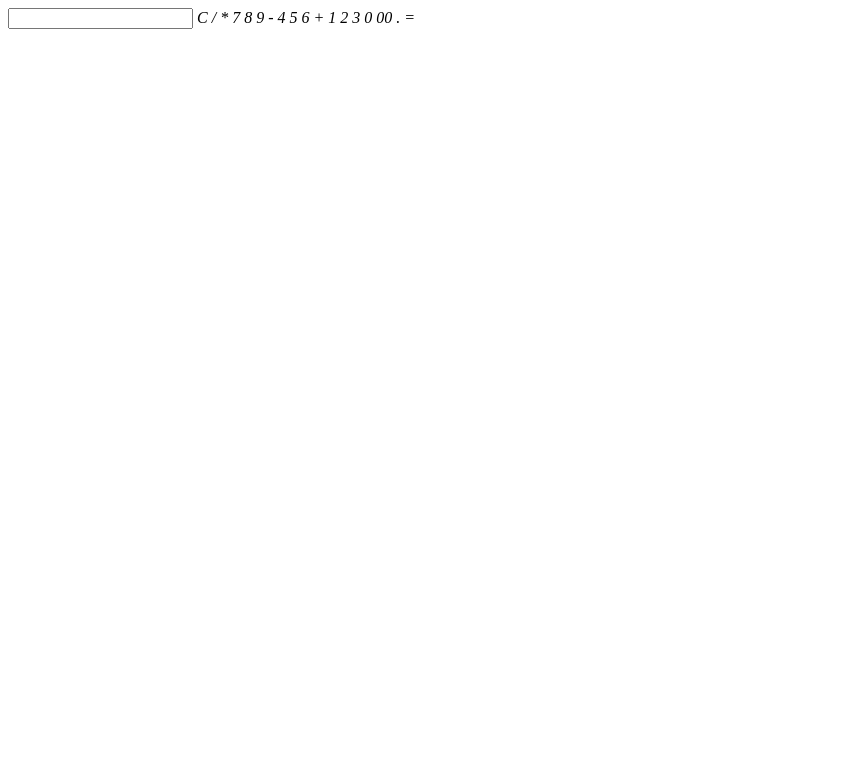
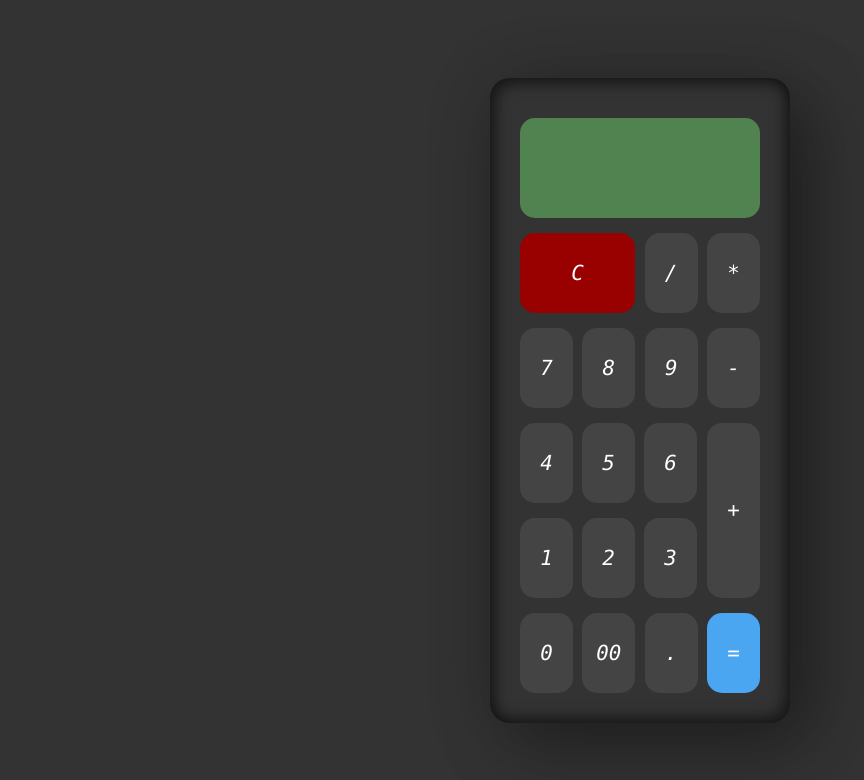
Before and after one commit to KevinWashington/calculator, a plain HTML site: page index.html in a window 1280 px wide. Shown: the whole page, without its empty margins (0-864 px from the left). Drawn offline with Linux system fonts and the light colour scheme.

Commit message:
Add files via upload
Style and layout update

```diff
--- a/index.html
+++ b/index.html
@@ -5,30 +5,51 @@
   <meta http-equiv="X-UA-Compatible" content="IE=edge">
   <meta name="viewport" content="width=device-width, initial-scale=1.0">
   <title>Calculadora</title>
+  <link rel="stylesheet" href="style.css">
 </head>
 <body>
   <div class="container">
     <form class="calculator" name="calc">
       <input type="text" class="value" readonly name="txt">
-      <span class="num" onclick="calc.txt.value=''"><i>C</i></span>
+
+      <div class=" row">
+        <span class="num c" onclick="calc.txt.value=''"><i>C</i></span>
         <span class="num" onclick="calc.txt.value+='/'"><i>/</i></span>
         <span class="num" onclick="calc.txt.value+='*'"><i>*</i></span>
+      </div>
+      <div class="row">
         <span class="num" onclick="calc.txt.value+='7'"><i>7</i></span>
         <span class="num" onclick="calc.txt.value+='8'"><i>8</i></span>
         <span class="num" onclick="calc.txt.value+='9'"><i>9</i></span>
         <span class="num" onclick="calc.txt.value+='-'"><i>-</i></span>
+      </div>
+
+      <div class="grid">
+        <div class="leftside">
+          <div class="row">
             <span class="num" onclick="calc.txt.value+='4'"><i>4</i></span>
             <span class="num" onclick="calc.txt.value+='5'"><i>5</i></span>
             <span class="num" onclick="calc.txt.value+='6'"><i>6</i></span>
-      <span class="num" onclick="calc.txt.value+='+'"><i>+</i></span>
+          </div>
+
+          <div class="row">
             <span class="num" onclick="calc.txt.value+='1'"><i>1</i></span>
             <span class="num" onclick="calc.txt.value+='2'"><i>2</i></span>
             <span class="num" onclick="calc.txt.value+='3'"><i>3</i></span>
+          </div>
+        </div>
+
+        <div class="rightside">
+          <span class="num plus" onclick="calc.txt.value+='+'"><i>+</i></span>
+        </div>
+      </div>
+
+      <div class="row">
         <span class="num" onclick="calc.txt.value+='0'"><i>0</i></span>
         <span class="num" onclick="calc.txt.value+='00'"><i>00</i></span>
         <span class="num" onclick="calc.txt.value+='.'"><i>.</i></span>
-
-      <span class="num" onclick="document.calc.txt.value=eval(calc.txt.value)"><i>=</i></span>
+        <span class="num result" onclick="document.calc.txt.value=eval(calc.txt.value)"><i>=</i></span>
+      </div>
     </form>
   </div>
 </body>
--- a/style.css
+++ b/style.css
@@ -1,6 +1,6 @@
 *{
-  margin: 0;
-  padding: 0;
+  margin: 0px;
+  padding: 0px;
   box-sizing: border-box;
   font-family: consolas;
 }
@@ -15,10 +15,61 @@ body{
 
 .container{
   position: relative;
-  min-width:300px;
+  width: 300px;
   min-height: 400px;
   background-color: #333;
   padding: 40px 30px 30px;
   border-radius: 20px;
   box-shadow: 25px 25px 75px rgba(0,0,0,0.25), 10px 10px 70px rgba(0,0,0,0.25), inset -5px -5px 15px rgba(0,0,0,0.5), inset 5px 5px 15px rgba(0,0,0,0.5)
 }
+
+.value{
+  width: 100%;
+  height: 100px;
+  border-radius: 15px;
+  border: none;
+  text-align: right;
+  background-color: rgb(81, 131, 81);
+  padding: 5px;
+  font-size: 1.8em;
+}
+
+.num {
+  display: inline-flex;
+  background-color: #444;
+  width: 53px;
+  height: 80px;
+  margin-top: 15px;
+  justify-content: center;
+  align-items: center;
+  border-radius: 15px;
+  color: white;
+  font-size: 1.3rem;
+}
+
+.row{
+  display: flex;
+  justify-content: space-between;
+}
+
+.c{
+  width: 115px;
+  background-color: #900;
+}
+
+.grid{
+  display: flex;
+  justify-content: space-between;
+}
+
+.grid .leftside{
+  width: 177px;
+}
+
+.grid .plus{
+  height: 175px;
+}
+
+.result{
+  background-color: rgb(75, 166, 241);
+}
```
Lines whose indentation alone changed are shown as unchanged.
